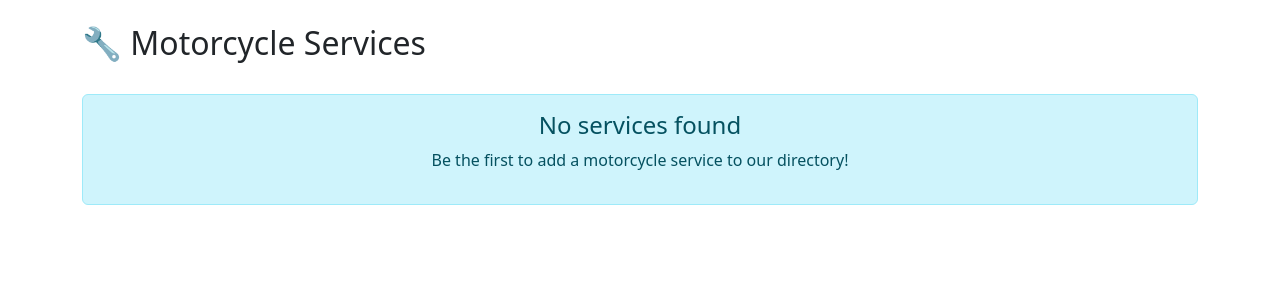
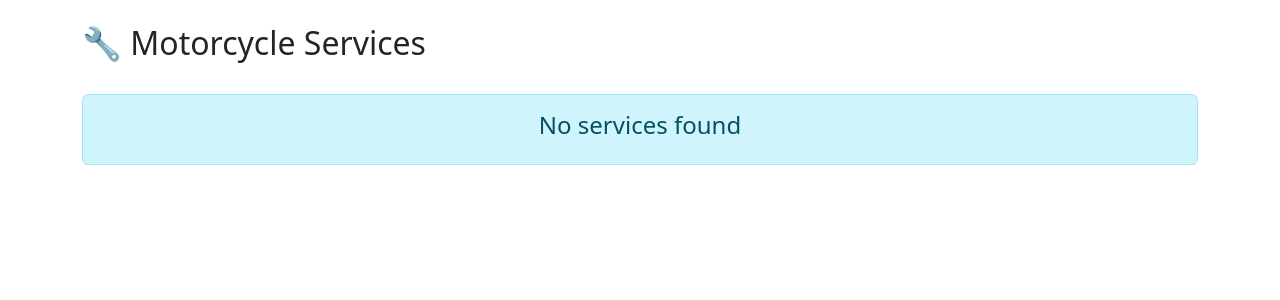
Before and after one commit to Stoil-Kemanov/MotorcycleWorld, a Django app: page /services/ in a window 1280 px wide. Shown: the part 56-356 px from the top of the page. Run offline with Django 5.2, Linux system fonts and the light colour scheme; data that the repository does not hold is empty; parts of the project's set-up code (start-up, migrations or seed data) failed here and were passed over.

Commit message:
fixed template

```diff
--- a/templates/services/service-list.html
+++ b/templates/services/service-list.html
@@ -41,7 +41,6 @@
         <div class="col-12">
             <div class="alert alert-info text-center">
                 <h4>No services found</h4>
-                <p>Be the first to add a motorcycle service to our directory!</p>
                 {% if perms.services.add_service %}
                     <a href="{% url 'service-create' %}" class="btn btn-success">Add First Service</a>
                 {% endif %}
```
